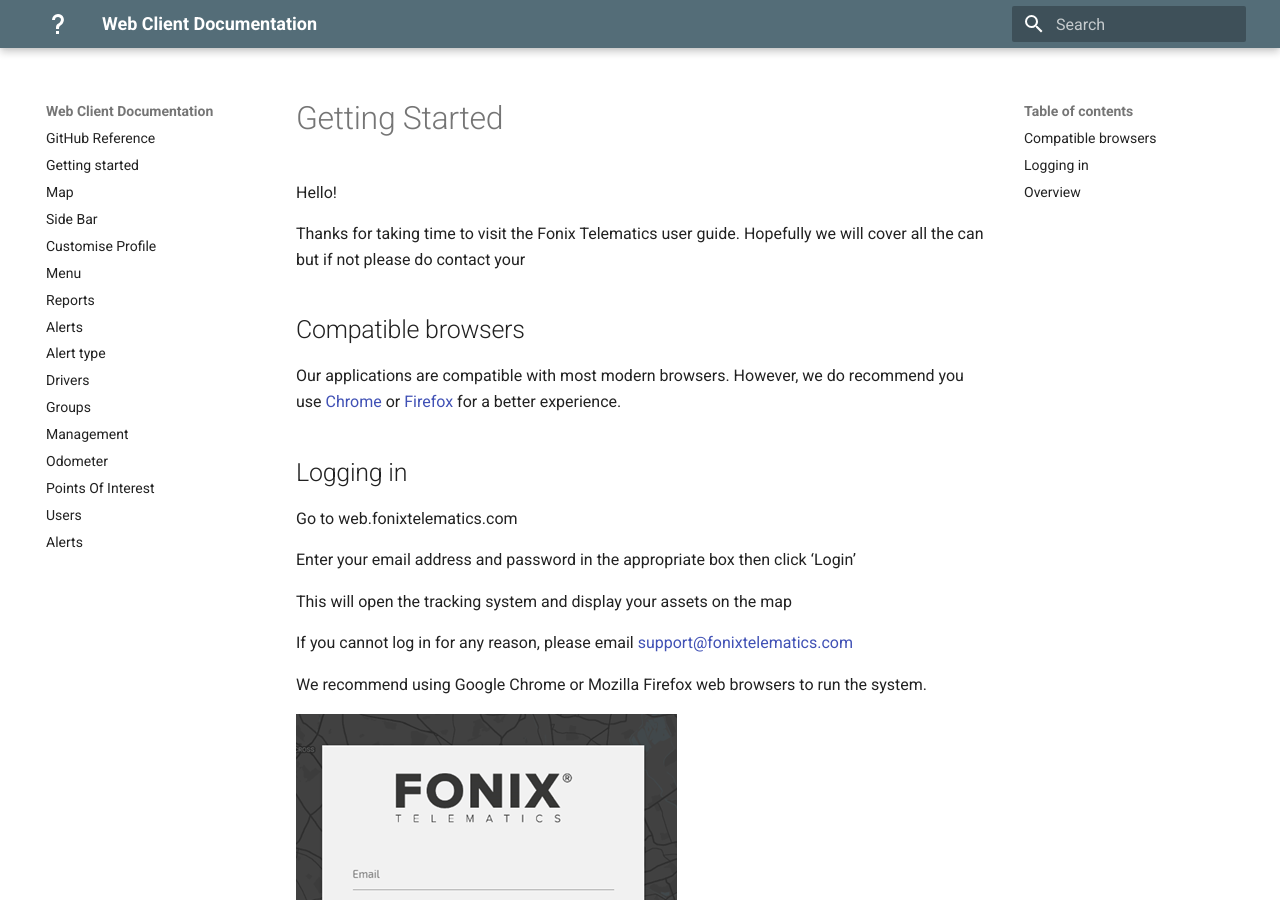
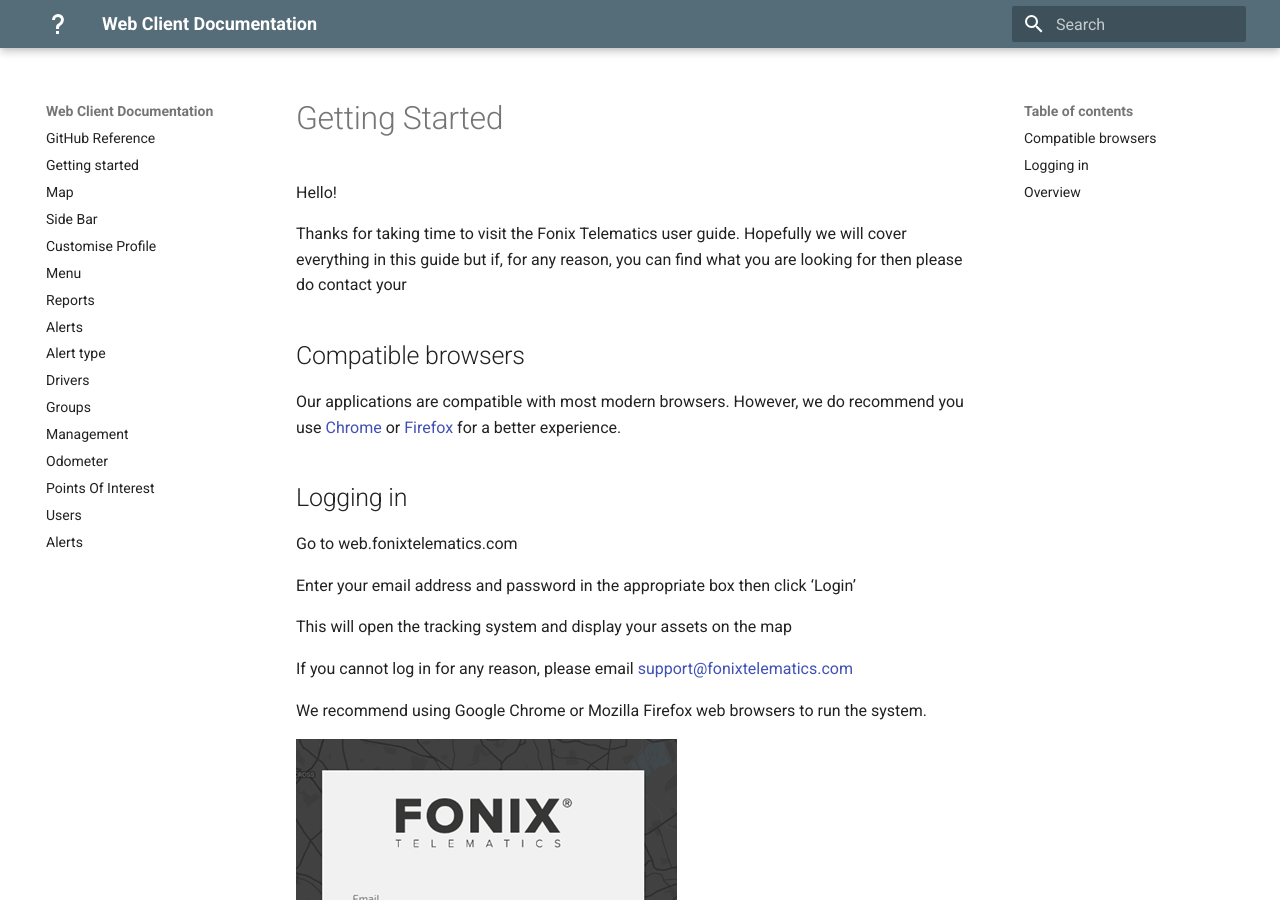
Before and after one commit to fonixtelematics/user-manual, an MkDocs documentation site: the page built from docs/Getting-started.md, in a window 1280 px wide and 900 px high. Built offline with MkDocs 1.6.1 and Material for MkDocs 9.7.7, drawn with Linux system fonts in a browser that asks for light colours.

Commit message:
docs/Getting-started.md updated from https://stackedit.io/

```diff
--- a/docs/Getting-started.md
+++ b/docs/Getting-started.md
@@ -2,7 +2,7 @@
 
 Hello!
 
-Thanks for taking time to visit the Fonix Telematics user guide. Hopefully we will cover all the can but if not please do contact your
+Thanks for taking time to visit the Fonix Telematics user guide. Hopefully we will cover everything in this guide but if, for any reason, you can find what you are looking for then please do contact your
 
 ## Compatible browsers
 
```
Also changed, not shown: other parts of docs/Getting-started.md (+1 -1 lines).
